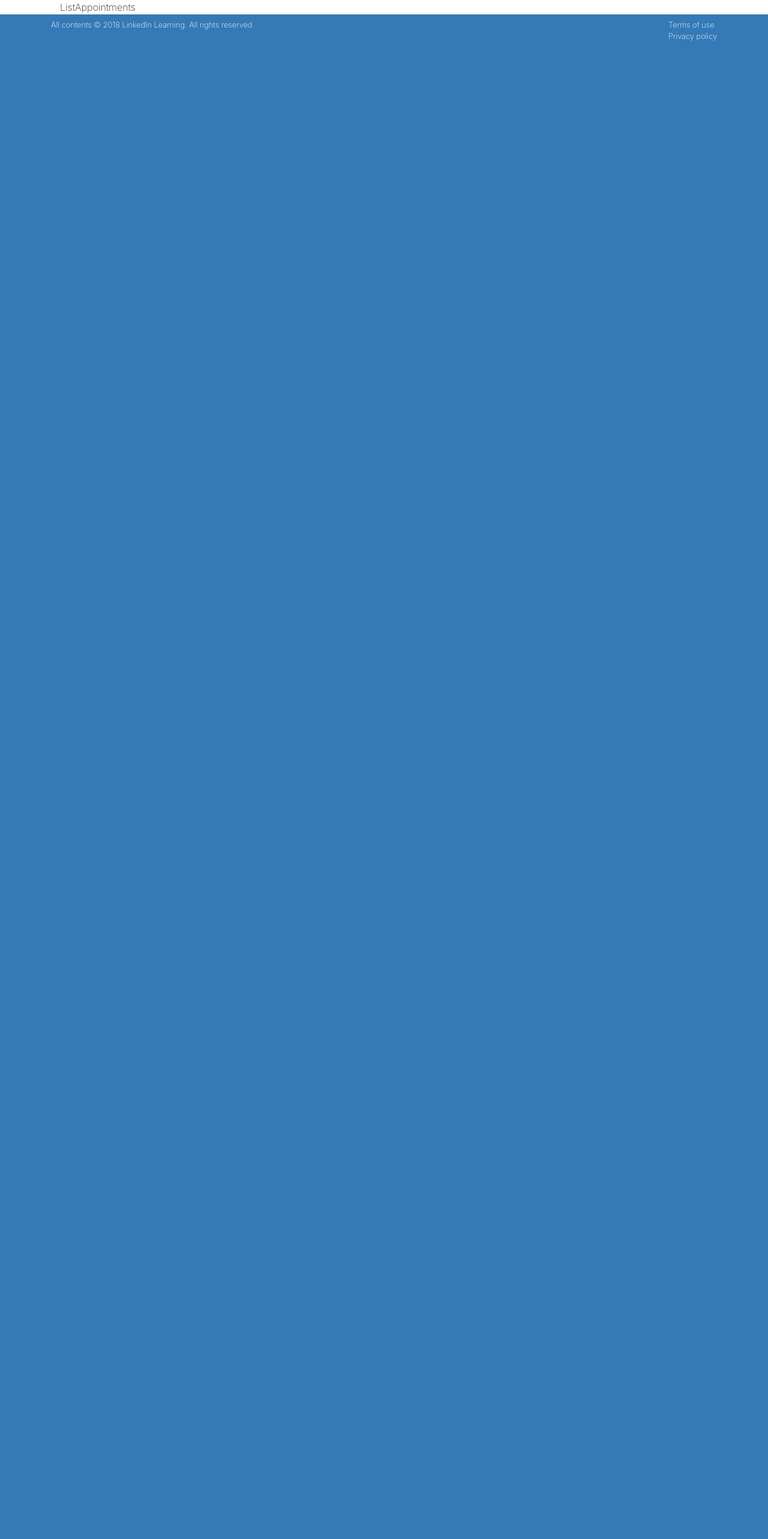
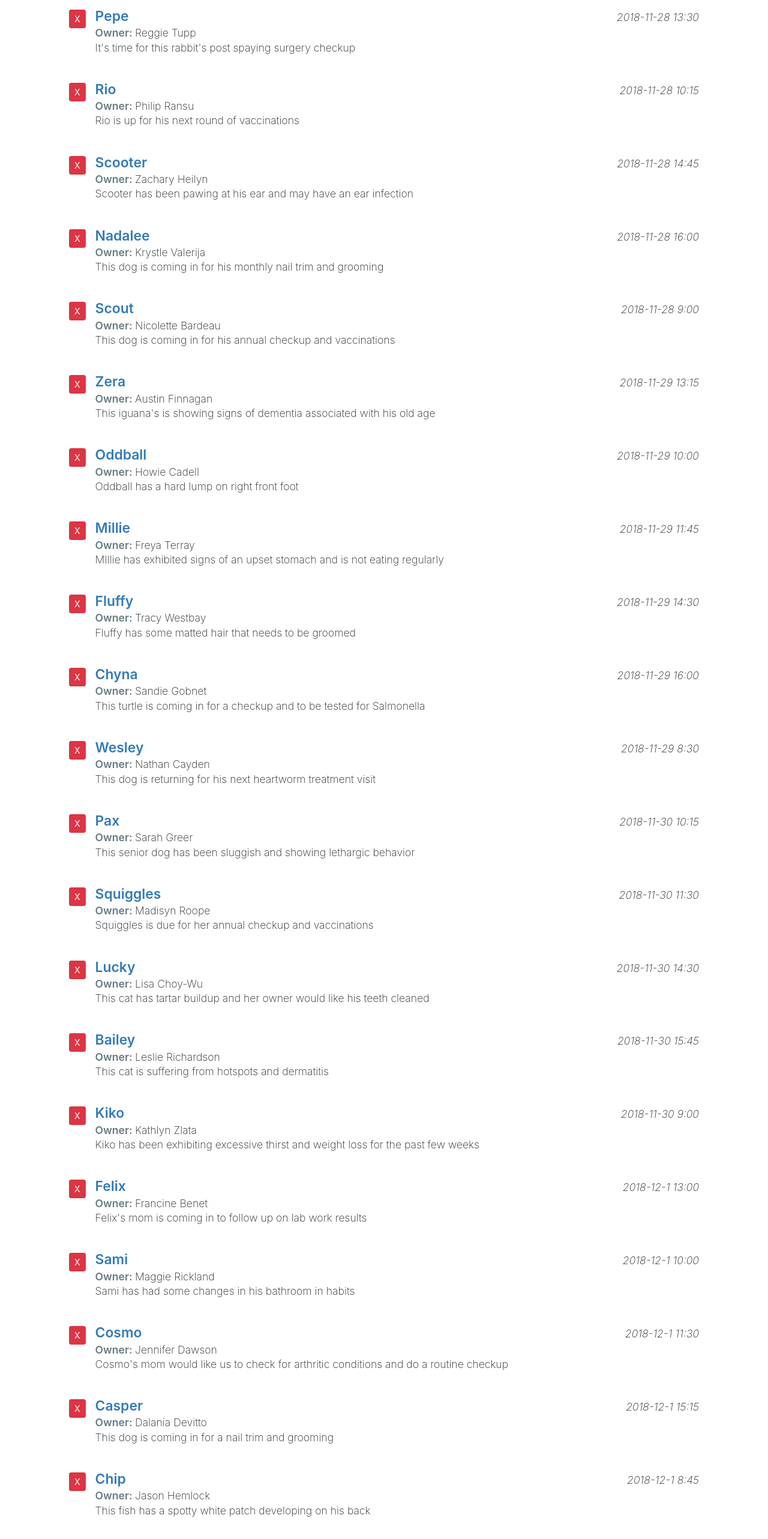
Before and after one commit to johnmorrisQADeveloper/005_react_hooks_user_interface, a React (Create React App) app: page / in a window 1280 px wide. Shown: the part 101-2666 px from the top of the page at 60% size. Before the commit the page ends 800 px from the top, so only its background shows below. Built offline with nearby package versions, Linux system fonts and the light colour scheme.

Commit message:
using render template expr

```diff
--- /dev/null
+++ b/public/data.json
@@ -0,0 +1,152 @@
+[
+  {
+    "petName": "Pepe",
+    "ownerName": "Reggie Tupp",
+    "aptNotes": "It's time for this rabbit's post spaying surgery checkup",
+    "aptDate": "2018-11-28 13:30"
+  },
+  {
+    "petName": "Rio",
+    "ownerName": "Philip Ransu",
+    "aptNotes": "Rio is up for his next round of vaccinations",
+    "aptDate": "2018-11-28 10:15"
+  },
+  {
+    "petName": "Scooter",
+    "ownerName": "Zachary Heilyn",
+    "aptNotes": "Scooter has been pawing at his ear and may have an ear infection",
+    "aptDate": "2018-11-28 14:45"
+  },
+  {
+    "petName": "Nadalee",
+    "ownerName": "Krystle Valerija",
+    "aptNotes": "This dog is coming in for his monthly nail trim and grooming",
+    "aptDate": "2018-11-28 16:00"
+  },
+  {
+    "petName": "Scout",
+    "ownerName": "Nicolette Bardeau",
+    "aptNotes": "This dog is coming in for his annual checkup and vaccinations",
+    "aptDate": "2018-11-28 9:00"
+  },
+  {
+    "petName": "Zera",
+    "ownerName": "Austin Finnagan",
+    "aptNotes": "This iguana's is showing signs of dementia associated with his old age",
+    "aptDate": "2018-11-29 13:15"
+  },
+  {
+    "petName": "Oddball",
+    "ownerName": "Howie Cadell",
+    "aptNotes": "Oddball has a hard lump on right front foot",
+    "aptDate": "2018-11-29 10:00"
+  },
+  {
+    "petName": "Millie",
+    "ownerName": "Freya Terray",
+    "aptNotes": "MIllie has exhibited signs of an upset stomach and is not eating regularly",
+    "aptDate": "2018-11-29 11:45"
+  },
+  {
+    "petName": "Fluffy",
+    "ownerName": "Tracy Westbay",
+    "aptNotes": "Fluffy has some matted hair that needs to be groomed",
+    "aptDate": "2018-11-29 14:30"
+  },
+  {
+    "petName": "Chyna",
+    "ownerName": "Sandie Gobnet",
+    "aptNotes": "This turtle is coming in for a checkup and to be tested for Salmonella",
+    "aptDate": "2018-11-29 16:00"
+  },
+  {
+    "petName": "Wesley",
+    "ownerName": "Nathan Cayden",
+    "aptNotes": "This dog is returning for his next heartworm treatment visit",
+    "aptDate": "2018-11-29 8:30"
+  },
+  {
+    "petName": "Pax",
+    "ownerName": "Sarah Greer",
+    "aptNotes": "This senior dog has been sluggish and showing lethargic behavior",
+    "aptDate": "2018-11-30 10:15"
+  },
+  {
+    "petName": "Squiggles",
+    "ownerName": "Madisyn Roope",
+    "aptNotes": "Squiggles is due for her annual checkup and vaccinations",
+    "aptDate": "2018-11-30 11:30"
+  },
+  {
+    "petName": "Lucky",
+    "ownerName": "Lisa Choy-Wu",
+    "aptNotes": "This cat has tartar buildup and her owner would like his teeth cleaned",
+    "aptDate": "2018-11-30 14:30"
+  },
+  {
+    "petName": "Bailey",
+    "ownerName": "Leslie Richardson",
+    "aptNotes": "This cat is suffering from hotspots and dermatitis",
+    "aptDate": "2018-11-30 15:45"
+  },
+  {
+    "petName": "Kiko",
+    "ownerName": "Kathlyn Zlata",
+    "aptNotes": "Kiko has been exhibiting excessive thirst and weight loss for the past few weeks",
+    "aptDate": "2018-11-30 9:00"
+  },
+  {
+    "petName": "Felix",
+    "ownerName": "Francine Benet",
+    "aptNotes": "Felix's mom is coming in to follow up on  lab work results",
+    "aptDate": "2018-12-1 13:00"
+  },
+  {
+    "petName": "Sami",
+    "ownerName": "Maggie Rickland",
+    "aptNotes": "Sami has had some changes in his bathroom in habits",
+    "aptDate": "2018-12-1 10:00"
+  },
+  {
+    "petName": "Cosmo",
+    "ownerName": "Jennifer Dawson",
+    "aptNotes": "Cosmo's mom would like us to check for arthritic conditions and do a routine checkup",
+    "aptDate": "2018-12-1 11:30"
+  },
+  {
+    "petName": "Casper",
+    "ownerName": "Dalania Devitto",
+    "aptNotes": "This dog is coming in for a nail trim and grooming",
+    "aptDate": "2018-12-1 15:15"
+  },
+  {
+    "petName": "Chip",
+    "ownerName": "Jason Hemlock",
+    "aptNotes": "This fish has a spotty white patch developing on his back ",
+    "aptDate": "2018-12-1 8:45"
+  },
+  {
+    "petName": "Tibbs",
+    "ownerName": "Shad Cayden",
+    "aptNotes": "Tibbs has had an ongoing rash and cold symptoms and we are going to run allergy tests",
+    "aptDate": "2018-12-2 13:30"
+  },
+  {
+    "petName": "Stich",
+    "ownerName": "Dennis Nicholback",
+    "aptNotes": "Stich has been having some stomach issues and is due for his vaccinations",
+    "aptDate": "2018-12-2 10:15"
+  },
+  {
+    "petName": "Shadow",
+    "ownerName": "Audry Topsy",
+    "aptNotes": "This cat has a red swollen eye with a discharge",
+    "aptDate": "2018-12-2 15:00"
+  },
+  {
+    "petName": "Nugget",
+    "ownerName": "Darla Branson",
+    "aptNotes": "This little fish Nugget, has  a rash on his stomach area",
+    "aptDate": "2018-12-2 9:00"
+  }
+]
--- a/src/components/App.js
+++ b/src/components/App.js
@@ -1,10 +1,27 @@
-import React from 'react';
+import React, { useState, useEffect } from 'react';
 import '../css/App.css';
 import ListAppointments from './ListAppointments';
 import AddApointments from './AddApointments';
 import SearchAppointments from './SearchAppointments';
 
 function App() {
+  const [myAppointments, setMyAppointments] = useState([])
+  const [lastIndex, setLastIndex] = useState(0)
+  const fetchData = () => {
+    fetch('./data.json')
+      .then(response => response.json())
+      .then(result => {
+        const apts = result.map(item => {
+          item.aptId = lastIndex
+          setLastIndex(lastIndex + 1)
+          return item
+        })
+        setMyAppointments(apts)
+      })
+  }
+  useEffect(() => {
+    fetchData()
+  }, [])
   return (
     <main className="page bg-white" id="petratings">
       <div className="container">
@@ -13,7 +30,7 @@
             <div className="container">
               <AddApointments />
               <SearchAppointments />
-              <ListAppointments />
+              <ListAppointments myAppointments={myAppointments} />
             </div>
           </div>
         </div>
--- a/src/components/ListAppointments.js
+++ b/src/components/ListAppointments.js
@@ -1,9 +1,33 @@
 import React from 'react'
 
-const ListAppointments = () => {
+const ListAppointments = ({ myAppointments }) => {
   return (
     <div>
-      ListAppointments
+      {myAppointments.map(item => {
+        return (
+          <div className="appointment-list item-list mb-3" key={item.aptId}>
+            <div className="pet-item col media py-3">
+              <div className="mr-3">
+                <button className="pet-delete btn btn-sm btn-danger">X</button>
+              </div>
+
+              <div className="pet-info media-body">
+                <div className="pet-head d-flex">
+                  <span className="pet-name">{item.petName}</span>
+                  <span className="apt-date ml-auto">{item.aptDate}</span>
+                </div>
+
+                <div className="owner-name">
+                  <span className="label-item">Owner: </span>
+                  <span>{item.ownerName}</span>
+                </div>
+                <div className="apt-notes">{item.aptNotes}</div>
+              </div>
+            </div>
+          </div>
+        )
+      })
+      }
     </div>
   )
 }
```
